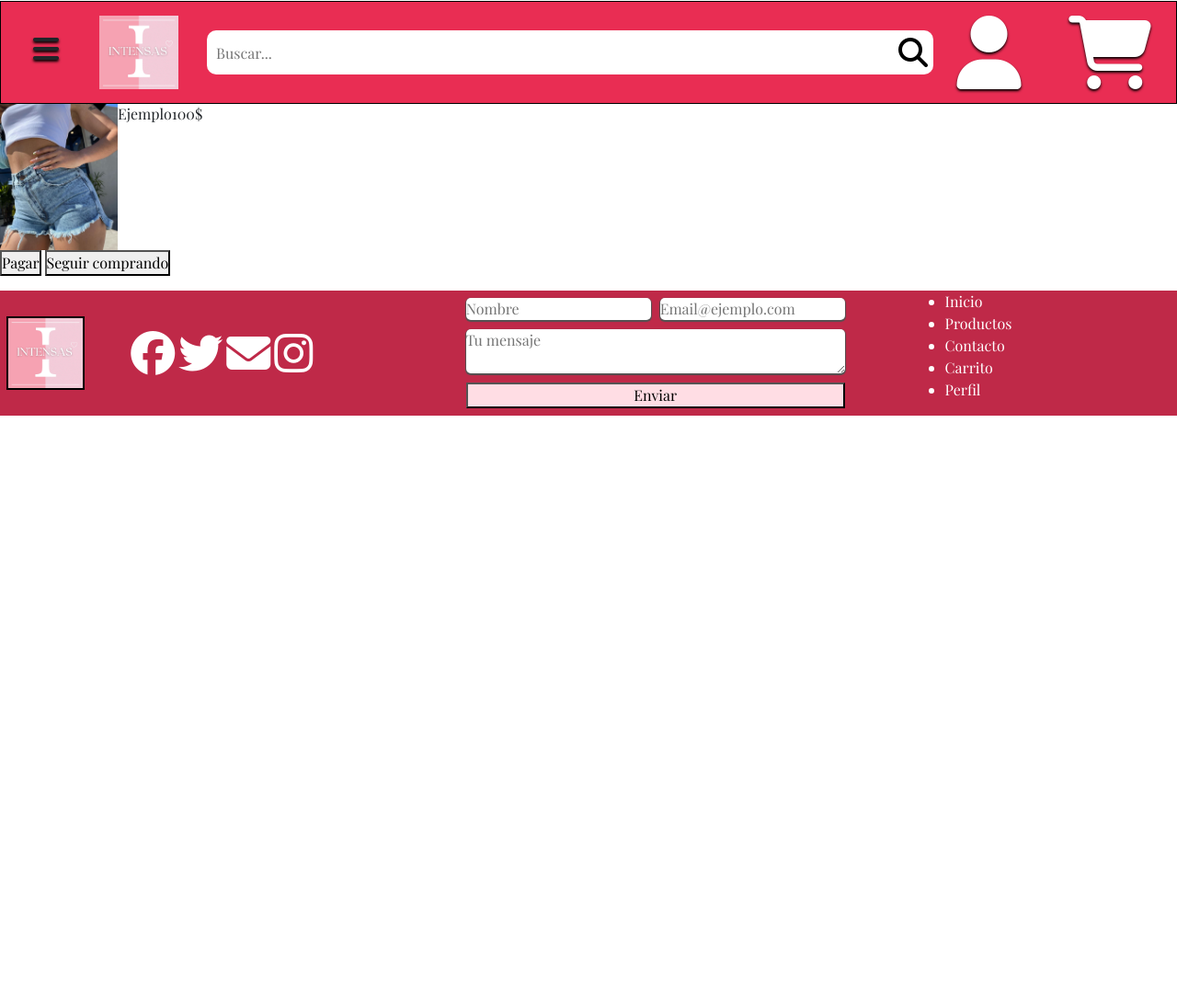
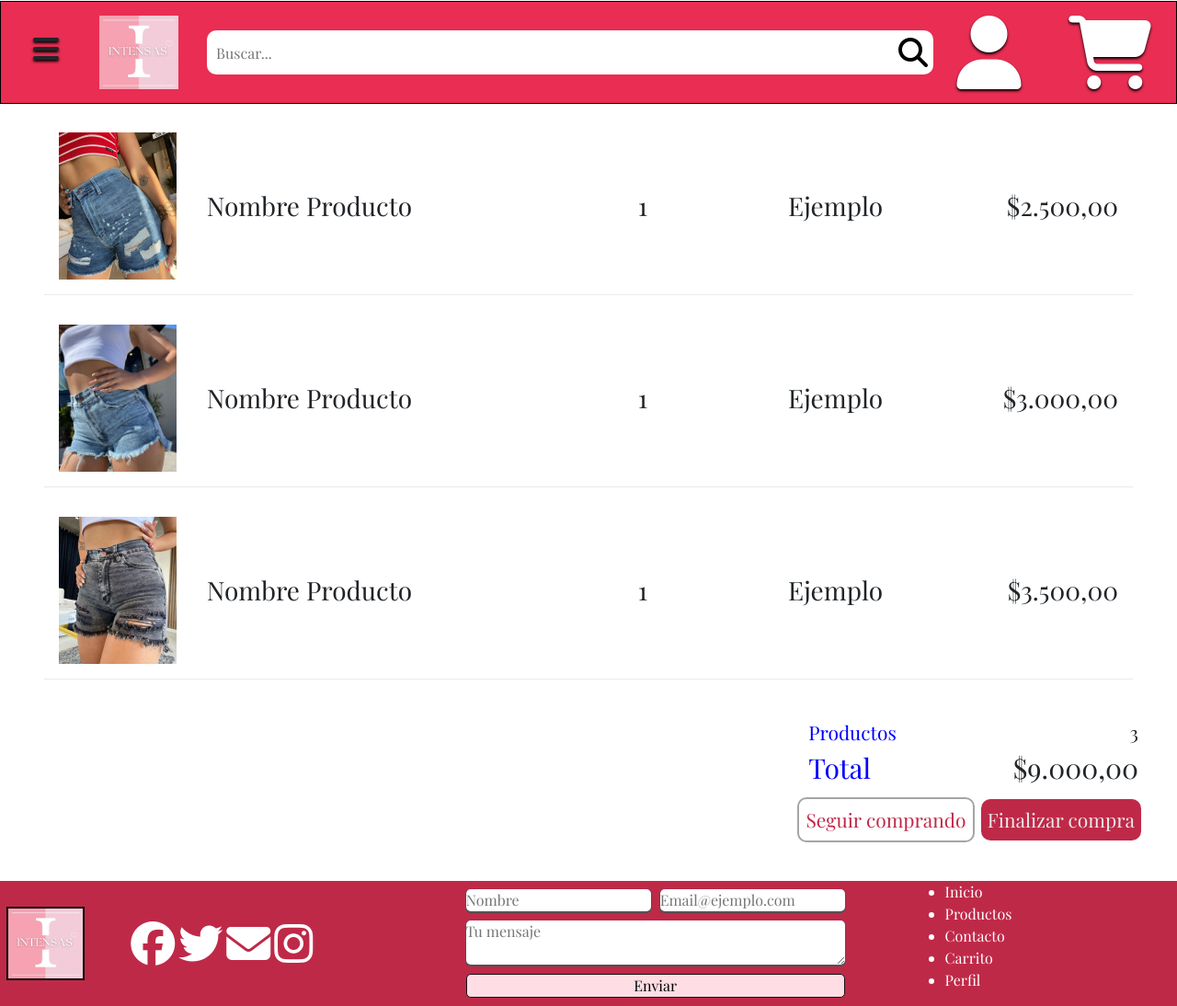
Before and after one commit to Lucas-Lopez/Intensas, a website: page carrito.html in a window 1280 px wide. Shown: the whole page at 92% size. Before the commit the page ends 800 px from the top, so only its background shows below. Drawn offline with nearby package versions, Linux system fonts and the light colour scheme.

Commit message:
version desktop 1.0

```diff
--- a/carrito.html
+++ b/carrito.html
@@ -47,19 +47,48 @@
           <a href="carrito.html"> <i class="fa-solid fa-cart-shopping fa-5x"></i> </a>
         </section>
     </header>
+
     <main class="gridCompra">
       <div class="wrapCarrito">
+
+        <div class="compra">
+          <img src="img/producto3.jpeg" alt="" class="imgCompra">
+          <span class="texto">Nombre Producto</span>
+          <span class="texto">1</span>
+          <span class="texto">Ejemplo</span>
+          <span class="texto">$2.500,00</span>
+        </div>
         <div class="compra">
           <img src="img/producto1.jpeg" alt="" class="imgCompra">
+          <span class="texto">Nombre Producto</span>
+          <span class="texto">1</span>
           <span class="texto">Ejemplo</span>
-          <span class="texto">100$</span>
+          <span class="texto">$3.000,00</span>
+        </div>
+        <div class="compra">
+          <img src="img/producto2.jpeg" alt="" class="imgCompra">
+          <span class="texto">Nombre Producto</span>
+          <span class="texto">1</span>
+          <span class="texto">Ejemplo</span>
+          <span class="texto">$3.500,00</span>
+        </div>
+        <div class="finCompra">
+          <div class="wrapCompra">
+            <span class="texto categoria">Productos</span>
+            <span class="texto">3</span>
+          </div>
+          <div class="wrapCompra">
+            <span class="texto categoria final">Total</span>
+            <span class="texto precio final">$9.000,00</span>
+          </div>
+          <div class="wrapBotones">
+            <button> <a href="productos.html"> Seguir comprando </a></button>
+            <button class="finalizar">Finalizar compra</button>
+          </div>
+        </div>
+      </div>
+    </main>
 
-
-        </div>
-        <button> Pagar </button> <button> Seguir comprando </button>
-      </div>
-
-    </main>
     <footer class="gridFooter">
       <div class="logo">
        <a href="index.html"> <img src="img/logo.png" alt="" class="imgLogo"> </a>
--- a/scss/origen.scss
+++ b/scss/origen.scss
@@ -297,6 +297,12 @@ body{
             }
             button{
                 grid-area: boton;
+                border: 1px solid #141313;
+                border-radius: 5px;
+                &:hover{
+                    text-decoration: underline;
+                    background-color: #d18e9a;
+                }
             }
         }
     input, select, optgroup, textarea{
@@ -376,11 +382,72 @@ body{
     .gridCompra{
         .compra{
             display: flex;
+            justify-content: space-between;
+            margin-left: 3em;
+            margin-right: 3em;
+            margin-top: 1em;
+            margin-bottom: 1em;
+            padding: 16px;
+            border-bottom: solid 1px #eaeaea;
             .imgCompra{
                 height: 10em;
             }
             .texto{
-                display: block;
+                display: flex;
+                width: 20%;
+                font-size: 28px;
+                align-items: center;
+                justify-content: flex-end;
             }
         }
+        .categoria{
+            color: blue;
+        }
+        .final{
+            font-size: 30px;
+        }
+        .finCompra{
+            display: flex;
+            justify-content: flex-end;
+            align-items: flex-end;
+            font-size: 21px;
+            margin: 2em;
+            flex-direction: column;
+            .wrapCompra{
+                display: flex;
+                width: 30%;
+                justify-content: space-between;
+        }
+        .wrapBotones{
+            button{
+                height: 10%;
+                background-color: #eaeaea00;
+                border: solid 2px #a5a5a5;
+                color: #bf2948;
+                padding: 7px;
+                margin-top: 9px;
+                margin-right: -3px;
+                border-radius: 10px;
+                a{
+                    color: inherit;
+                    text-decoration: none;
+                }
+                &:hover{
+                    background-color: #7472725e;
+                    text-decoration: underline
+                }
+                &.finalizar{
+                    background-color: #bf2948;
+                    color: #eaeaea;
+                    margin-left: 5px;
+                    border: 0px;
+                    &:hover{
+                        background-color: #7e1c30;
+                        text-decoration: underline;
+                    }
+                   }
+            }
+        }
+        }
+
     }
```
Also changed, not shown: contacto.html (+1 -0 lines), css/destino.css.
